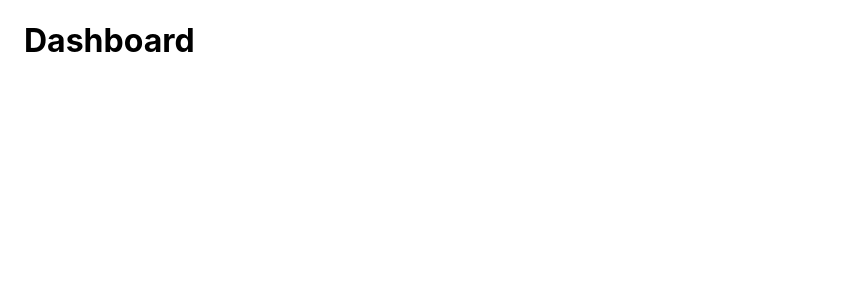
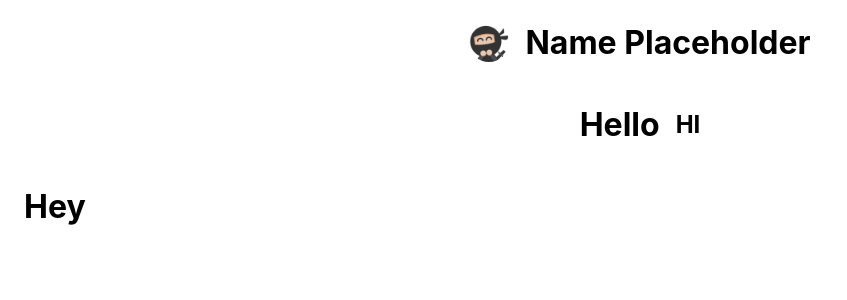
Before and after one commit to aneeshsharma/HospitalManagementFrontend, a React (Create React App) app: page /dashboard in a window 1280 px wide. Shown: the top 300 px of the page, without its empty margins (0-847 px from the left). Built offline with nearby package versions, Linux system fonts and the light colour scheme.

Commit message:
FEATURE: Profile section

```diff
--- a/src/App.js
+++ b/src/App.js
@@ -1,11 +1,31 @@
 import React from 'react';
-import { BrowserRouter, Switch, Route, NavLink } from 'react-router-dom';
+import { BrowserRouter, Switch, Route,  } from 'react-router-dom';
+import { Avatar, Container, Grid } from '@material-ui/core';
 
 import Login from './components/Login';
 import Dashboard from './components/Dashboard';
 // import Home from './Home';
 
 function App() {
+  const NavRoutes = () => {
+    return (
+      <div>
+        <Container maxWidth = "100%">
+          <Grid container direction="row" justify="center" spacing={2} alignItems="center" style={{height: 100}}>
+            <Grid item>
+              <Avatar src="/static/images/avatar/avatar.png" />
+            </Grid>
+            <Grid item>
+              <h1> Name Placeholder </h1>
+            </Grid>
+          </Grid>
+        </Container>
+        <Switch>
+          <Route path="/dashboard" component={Dashboard} />
+        </Switch>
+      </div>
+    );
+  }
   return (
     <div className="App">
       <BrowserRouter>
@@ -13,7 +33,7 @@ function App() {
           <div className="content">
             <Switch>
               <Route exact path="/" component={Login} />
-              <Route path="/dashboard" component={Dashboard} />
+              <Route component={NavRoutes} />
               {/* <Route path="/login" component={Login} />
               <Route path="/dashboard" component={Dashboard} /> */}
             </Switch>
--- a/src/components/Dashboard.js
+++ b/src/components/Dashboard.js
@@ -1,18 +1,26 @@
 import React from 'react';
-import { Container, TextField, Grid, Button, Avatar } from '@material-ui/core';
-import { Link as RouterLink } from 'react-router-dom';
-import { MemoryRouter as Router } from 'react-router';
+import { Container, Grid } from '@material-ui/core';
 
-const LinkBehavior = React.forwardRef((props, ref) => (
-  <RouterLink ref={ref} to="/getting-started/installation/" {...props} />
-));
-
-function Login() {
+function Dashboard() {
   return (
-    <Container maxWidth="100%" style={{height:"100vh"}}>
-        <h1> Dashboard </h1>
+    <Container maxWidth="100%">
+        <Grid container direction="column" alignItems="center" >
+            <Grid container direction="row" justify="center" spacing={2} alignItems="center" style={{ width: "100%" }}>
+                <Grid item>
+                    <h1>Hello</h1>
+                </Grid>
+                <Grid item>
+                    <h2> HI</h2>
+                </Grid>
+            </Grid>
+            <Grid container direction="row" alignItems="center" style={{ width: "100$" }}>
+                <Grid item>
+                    <h1>Hey</h1>
+                </Grid>
+            </Grid>
+        </Grid>
     </Container>
   );
 }
 
-export default Login;
+export default Dashboard;
```
Also changed, not shown: public/static/images/avatar/avatar.png (added).
